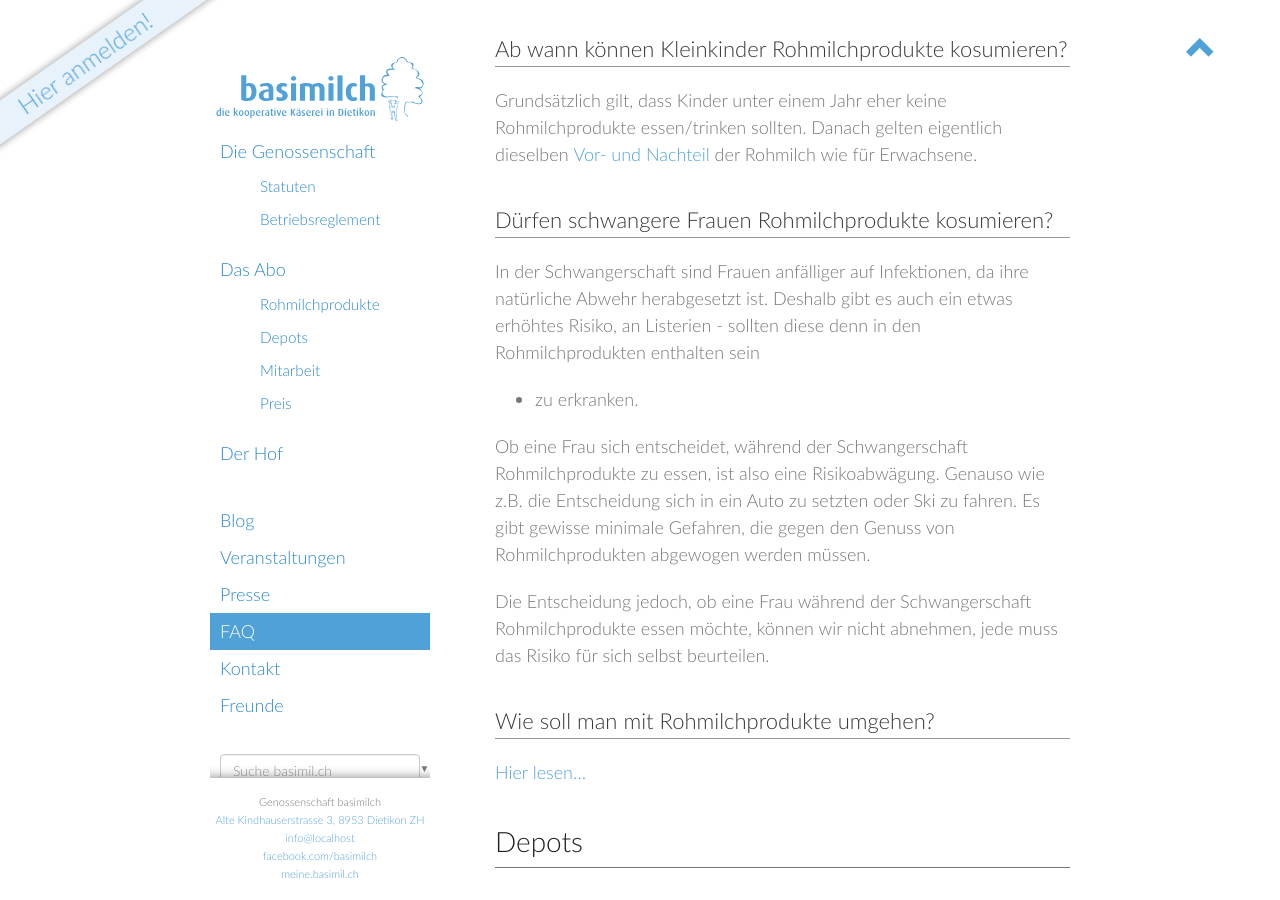
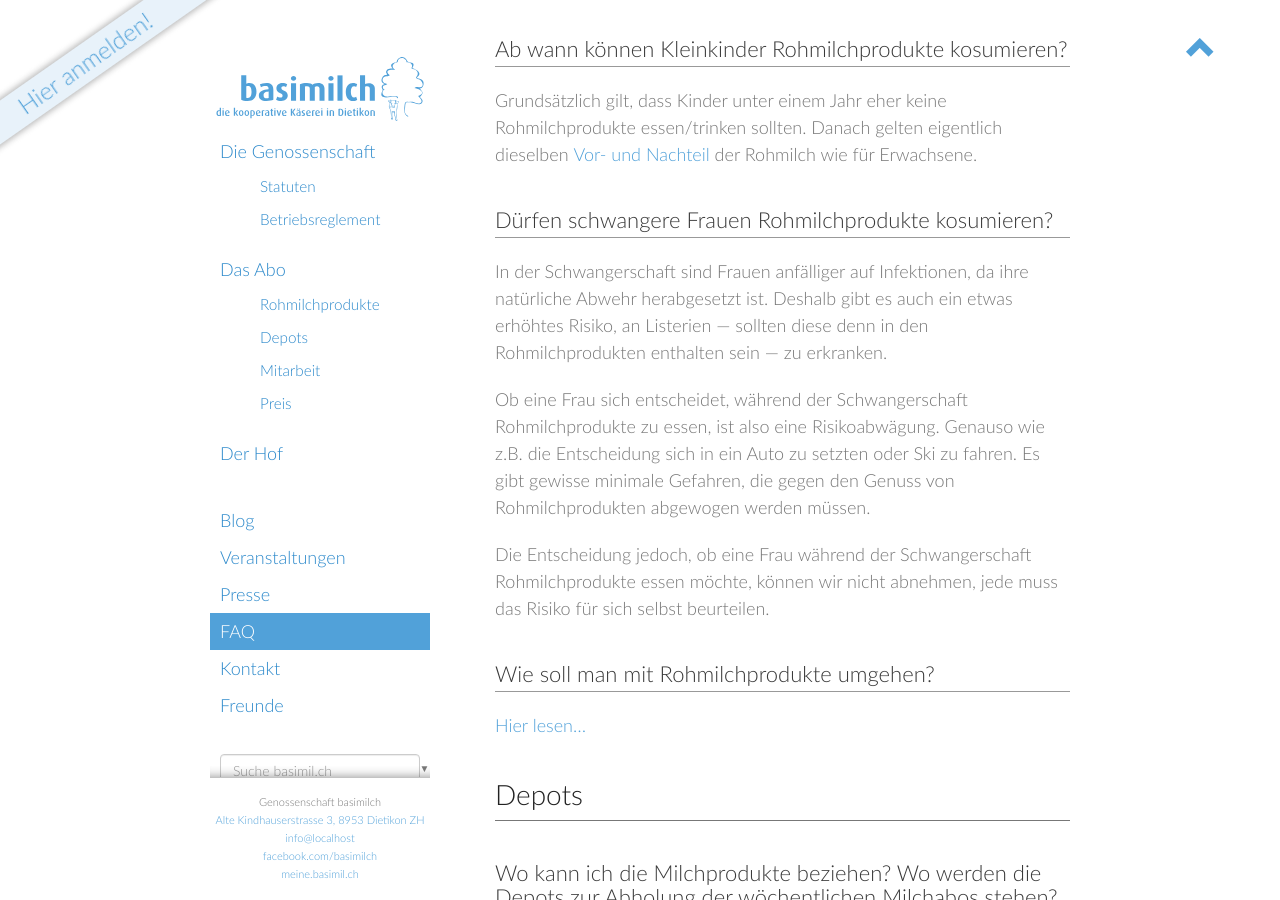
Before and after one commit to vryser/basimilch.github.io, a Jekyll site: the page built from pages/060-faq.md, in a window 1280 px wide and 900 px high, scrolled down 7271 px. Built offline with Jekyll 4.4.1, drawn with Linux system fonts in a browser that asks for light colours.

Commit message:
fix: minor layout issue

```diff
--- a/pages/060-faq.md
+++ b/pages/060-faq.md
@@ -228,8 +228,8 @@ der Rohmilch wie für Erwachsene.
 
 In der Schwangerschaft sind Frauen anfälliger auf Infektionen, da ihre natürliche Abwehr
 herabgesetzt ist. Deshalb gibt es auch ein etwas erhöhtes Risiko, an
-Listerien - sollten diese denn in den Rohmilchprodukten enthalten sein
-- zu erkranken.
+Listerien --- sollten diese denn in den Rohmilchprodukten enthalten sein
+--- zu erkranken.
 
 Ob eine Frau sich entscheidet, während der Schwangerschaft
 Rohmilchprodukte zu essen, ist also eine Risikoabwägung. Genauso wie
```
